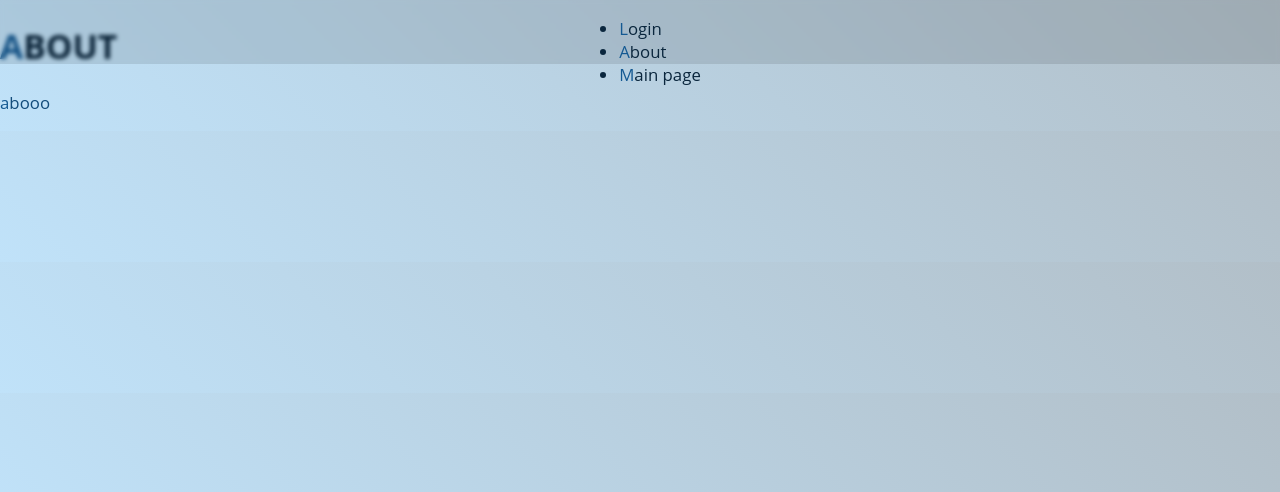
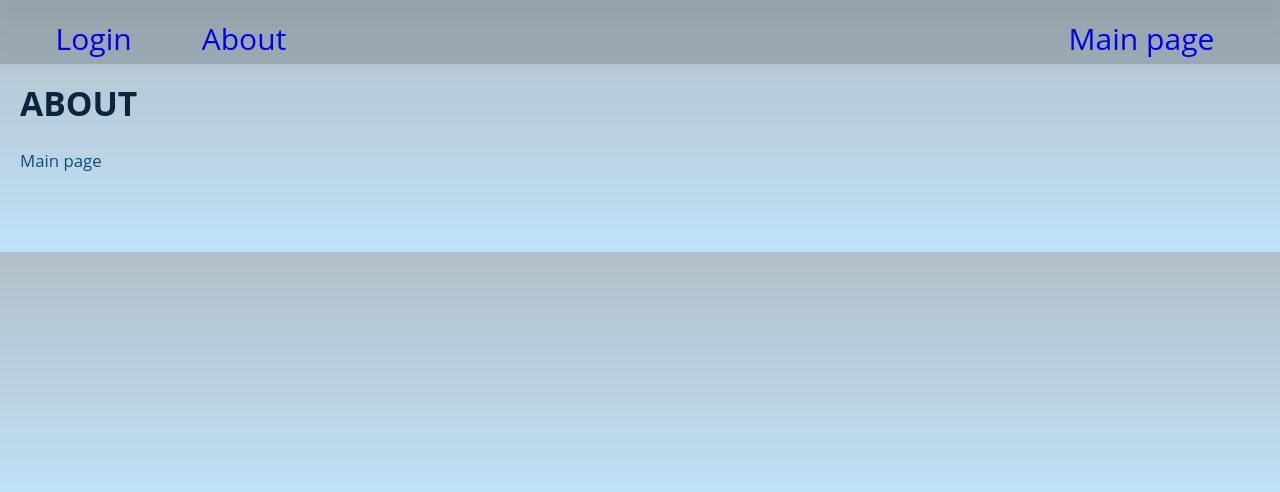
Before and after one commit to pandabyxanda/keeptranslations, a Django app: page /about in a window 1280 px wide. Shown: the top 492 px of the page. Run offline with Django 4.2, Linux system fonts and the light colour scheme.

Commit message:
changes in css

```diff
--- a/words/static/words/css/styles.css
+++ b/words/static/words/css/styles.css
@@ -1,5 +1,6 @@
 html {
     width: 100%;
+    height: auto;
     font-size: 75%;
 
 }
@@ -7,14 +8,14 @@ html {
 
 
 body {
-    margin: 0px;
+    margin: 20px;
     padding: 0px;
     border: 0px;
   font-size: 1.4rem;
   font-family: "Open Sans", sans-serif;
   color: #0a263d;
 
-  background: linear-gradient(45deg, #c0e2f9, #b2bfc8);
+  background: linear-gradient(0deg, #c0e2f9, #b2bfc8);
 
 }
 /*
@@ -31,9 +32,12 @@ header {
     left: 0;
 
     margin: 0px;
+    padding: 0px;
+    border: 0px;
     position: fixed;
     width: 100%;
     height: 8%;
+    text-align: left;
 
 
 
@@ -43,7 +47,9 @@ header {
     left: 0px;
     right: 0px;
     -webkit-box-align: center;
+    /*
     align-items: center;
+    */
     z-index: var(--layer-header);
     transition: background 400ms ease 0s;
 
@@ -53,27 +59,80 @@ header {
     backdrop-filter: blur(2px);
 }
 
+.inner_header{
+    margin: 0% 2%;
 
+}
+
+
+main{
+    margin: 80px auto;
+    height: 100%;
+}
+
+
+/*
 *::first-letter {
     color: #145992;
 }
+*/
 
 p {
   color: #134c7b;
 }
 
+a:link {
+  text-decoration: none;
+}
+
+header:hover{
+    background: rgba(0,0,0,0.15);
+    backdrop-filter: blur(3px);
+}
+
+
+a:hover {
+    color: #da8ef8;
+}
+
 /* изменение при наведении*/
 li:hover {
+    color: #1d71b6;
 
+
+    /*
     background: rgba(0,0,0,0.1);
+    font-weight:bold
+    */
+
+    /* color: #fdc073; */
     /* opacity: 0.5; */
+}
 
-    backdrop-filter: blur(2px);
+ul.mainmenu {
+	list-style: none;
+	margin: 0;
+	padding: 0;
+	height: 60px;
+	font-size: 30px;
+	overflow: hidden;
 }
+ul.mainmenu li {
+	float: left;
+	margin: 18px 40px 0 30px;
+}
+ul.mainmenu li.logo {margin: 0;}
+ul.mainmenu li.last {float: right;}
+
+
+
+
+
+/*
 p:hover {
   background-color: #f67deb;
 }
-
+*/
 /*
 p {
   color: #134c7b;
--- a/words/templates/words/about.html
+++ b/words/templates/words/about.html
@@ -2,6 +2,18 @@
 
 
 {% block content %}
-    <h1>{{ title }}</h1>
-    <p>abooo
+    <main>
+        <h1>{{ title }}</h1>
+        <p>Main page
+
+        <ul>
+            {% for w in words %}
+            <li>
+                <h3>{{ w.word }}</h3>
+                <p>{{ w.translation }}</p>
+                <hr>
+            </li>
+            {% endfor %}
+        </ul>
+    </main>
 {% endblock content %}
--- a/words/templates/words/base.html
+++ b/words/templates/words/base.html
@@ -9,17 +9,25 @@
     <!--    title of page, name of the tab-->
     <title>{{ title }}</title>
     <link type="text/css" href="{% static 'words/css/styles.css' %}" rel="stylesheet" />
+    <link rel="shortcut icon" href="{% static 'words/css/images/icon-01.png' %}" type="image/png" />
 </head>
 
 <body>
 {% block mainmenu %}
 <!--<section class="section_head">-->
     <header>
-        <ul>
-            {% for m in menu %}
-            <li>{{ m }}</li>
-            {% endfor %}
-        </ul>
+        <div class="inner_header">
+            <ul id="mainmenu" class="mainmenu">
+                {% for m in menu %}
+                    {% if not forloop.last %}
+                        <li><a href="#">{{ m }}</a></li>
+                    {% else %}
+                        <li class="last"><a href="#">{{ m }}</a></li>
+                    {%endif %}
+
+                {% endfor %}
+            </ul>
+        </div>
     </header>
 <!--</section>-->
 {% endblock mainmenu %}
--- a/words/templates/words/index.html
+++ b/words/templates/words/index.html
@@ -2,6 +2,7 @@
 
 
 {% block content %}
+    <main>
         <h1>{{ title }}</h1>
         <p>Main page
 
@@ -14,5 +15,5 @@
             </li>
             {% endfor %}
         </ul>
-
+    </main>
 {% endblock content %}
```
Lines whose indentation alone changed are shown as unchanged.
